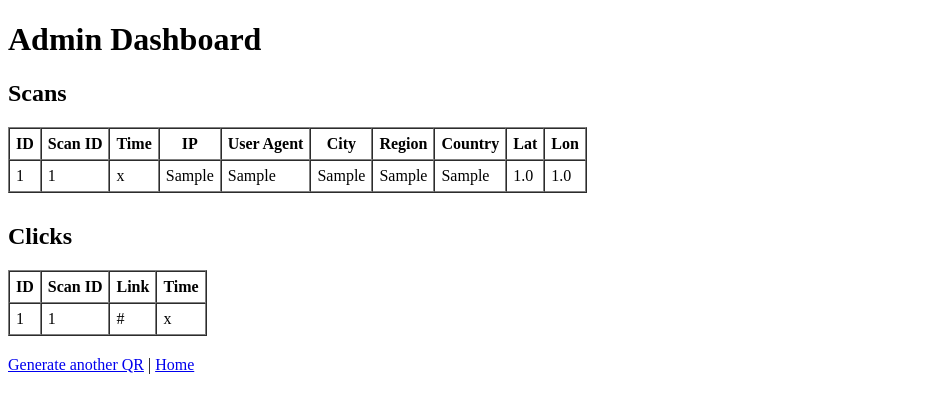
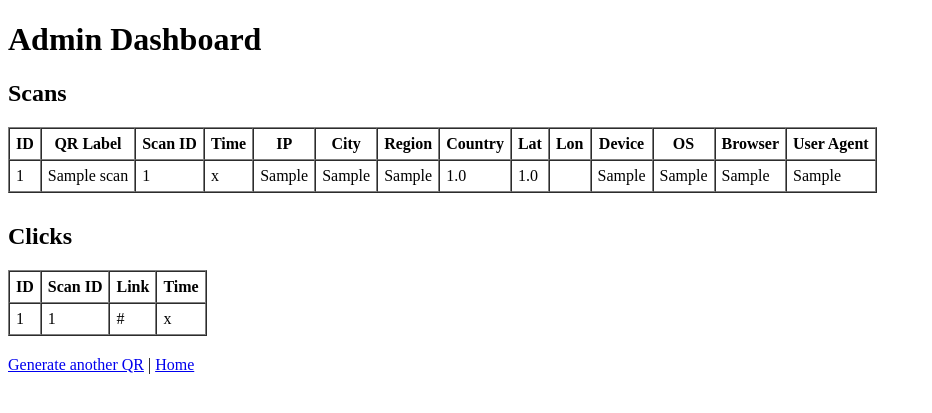
Before and after one commit to vspageneral2-tech/qr-tracker, a Flask app: page /admin in a window 1280 px wide. Shown: the top 413 px of the page, without its empty margins (0-932 px from the left). Run offline with Flask 3, Linux system fonts and the light colour scheme; tables that the repository leaves empty hold one stand-in row (values such as "Sample post").

Commit message:
Initial commit: QR tracker 2

```diff
--- a/app.py
+++ b/app.py
@@ -1,23 +1,30 @@
 import os
 import socket
+import sqlite3
 from datetime import datetime
 
 import qrcode
 import requests
-import sqlite3
 from flask import Flask, render_template, request, redirect, url_for
+from ipaddress import ip_address
+from user_agents import parse as parse_ua  # NEW: for device info
 
 # -------------------
-# Basic Flask setup
+# Config
 # -------------------
 app = Flask(__name__)
 os.makedirs("static/qrs", exist_ok=True)
 
-# replace the DB_PATH line you have now with this:
 DB_PATH = os.getenv("DB_PATH", "db.sqlite")
+PORT = int(os.getenv("PORT", "5000"))
+PUBLIC_BASE_URL = os.getenv("PUBLIC_BASE_URL")  # e.g. https://yourdomain.com
 
-PORT = int(os.getenv("PORT", "5000"))
-PUBLIC_BASE_URL = os.getenv("PUBLIC_BASE_URL")  # optional: e.g. https://your-ngrok-url.ngrok-free.app
+# Fixed list of 3 links (edit text + target URLs here)
+LINKS = [
+    {"text": "Link 1", "target": "https://example.com/a"},
+    {"text": "Link 2", "target": "https://example.com/b"},
+    {"text": "Link 3", "target": "https://example.com/c"},
+]
 
 # -------------------
 # Database
@@ -28,9 +35,13 @@
         c.execute('''CREATE TABLE IF NOT EXISTS scans (
                         id INTEGER PRIMARY KEY AUTOINCREMENT,
                         scan_id TEXT,
+                        qr_label TEXT,
                         timestamp TEXT,
                         ip TEXT,
                         user_agent TEXT,
+                        device_family TEXT,
+                        os_family TEXT,
+                        browser_family TEXT,
                         city TEXT,
                         region TEXT,
                         country TEXT,
@@ -45,13 +56,22 @@
                         timestamp TEXT
                     )''')
 
-        # If older DB exists without new columns, add them safely
-        for col, typ in [("city", "TEXT"), ("region", "TEXT"), ("country", "TEXT"), ("lat", "REAL"), ("lon", "REAL")]:
+        # Add missing columns if DB already existed
+        for col, typ in [
+            ("qr_label", "TEXT"),
+            ("device_family", "TEXT"),
+            ("os_family", "TEXT"),
+            ("browser_family", "TEXT"),
+            ("city", "TEXT"),
+            ("region", "TEXT"),
+            ("country", "TEXT"),
+            ("lat", "REAL"),
+            ("lon", "REAL"),
+        ]:
             try:
                 c.execute(f"ALTER TABLE scans ADD COLUMN {col} {typ}")
             except sqlite3.OperationalError:
                 pass
-
         conn.commit()
 
 init_db()
@@ -59,13 +79,9 @@
 # -------------------
 # Helpers
 # -------------------
-from ipaddress import ip_address
-
 def get_client_ip():
-    """Try to get real client IP (works behind proxies if X-Forwarded-For is passed)."""
     xff = request.headers.get("X-Forwarded-For", "")
     if xff:
-        # first IP in the list is the original client
         return xff.split(",")[0].strip()
     return request.remote_addr or ""
 
@@ -77,7 +93,6 @@
         return True
 
 def geolocate_ip(ip):
-    """Free lookup via ip-api.com. Skip private/loopback IPs."""
     if not ip or is_private_or_invalid_ip(ip):
         return {"city": None, "region": None, "country": None, "lat": None, "lon": None}
     try:
@@ -96,23 +111,19 @@
     return {"city": None, "region": None, "country": None, "lat": None, "lon": None}
 
 def get_lan_ip():
-    """Detect your machine's LAN IP (so phones on same Wi-Fi can reach it)."""
     try:
         s = socket.socket(socket.AF_INET, socket.SOCK_DGRAM)
-        # We don't actually connect to 8.8.8.8, just use it to pick the right interface
         s.connect(("8.8.8.8", 80))
         ip = s.getsockname()[0]
         s.close()
         return ip
     except Exception:
-        # fallback: hostname resolution
         try:
             return socket.gethostbyname(socket.gethostname())
         except Exception:
             return "127.0.0.1"
 
 def external_base_url():
-    """Where should the QR point? Uses PUBLIC_BASE_URL if provided, else LAN IP."""
     if PUBLIC_BASE_URL:
         return PUBLIC_BASE_URL.rstrip("/")
     ip = get_lan_ip()
@@ -123,45 +134,58 @@
 # -------------------
 @app.route("/")
 def home():
-    # Simple landing page that links to generate & admin
     return render_template("home.html")
 
-@app.route("/generate")
+@app.route("/generate", methods=["GET", "POST"])
 def generate_qr():
-    # Unique scan id based on timestamp
+    if request.method == "GET":
+        return render_template("generate.html", img_path=None, scan_url=None, label=None)
+
+    label = (request.form.get("label") or "").strip()
     scan_id = str(int(datetime.now().timestamp()))
-    scan_url = f"{external_base_url()}{url_for('scan_page', scan_id=scan_id)}"
+    scan_url = f"{external_base_url()}{url_for('scan_page', scan_id=scan_id)}?label={label}"
 
     # Make QR image
     img = qrcode.make(scan_url)
     file_path = f"static/qrs/{scan_id}.png"
     img.save(file_path)
 
-    return render_template("generate.html", img_path=f"/{file_path}", scan_url=scan_url)
+    return render_template("generate.html", img_path=f"/{file_path}", scan_url=scan_url, label=label)
 
 @app.route("/scan/<scan_id>")
 def scan_page(scan_id):
+    qr_label = request.args.get("label")
+
     client_ip = get_client_ip()
     geo = geolocate_ip(client_ip)
+
+    ua = parse_ua(request.user_agent.string or "")
+    device_family = ua.device.family or None
+    os_family = ua.os.family or None
+    browser_family = ua.browser.family or None
 
     with sqlite3.connect(DB_PATH) as conn:
         c = conn.cursor()
         c.execute("""
-            INSERT INTO scans (scan_id, timestamp, ip, user_agent, city, region, country, lat, lon)
-            VALUES (?, ?, ?, ?, ?, ?, ?, ?, ?)
+            INSERT INTO scans (scan_id, qr_label, timestamp, ip, user_agent, device_family, os_family, browser_family, city, region, country, lat, lon)
+            VALUES (?, ?, ?, ?, ?, ?, ?, ?, ?, ?, ?, ?, ?)
         """, (
             scan_id,
+            qr_label,
             datetime.now().isoformat(),
             client_ip,
             request.user_agent.string,
+            device_family,
+            os_family,
+            browser_family,
             geo["city"], geo["region"], geo["country"], geo["lat"], geo["lon"]
         ))
         conn.commit()
 
-    # Edit this list to your real destinations
+    # Build the fixed 3 links
     links = [
-        {"text": "Google",  "url": url_for("click_link", scan_id=scan_id, link="https://google.com")},
-        {"text": "YouTube", "url": url_for("click_link", scan_id=scan_id, link="https://youtube.com")},
+        {"text": l["text"], "url": url_for("click_link", scan_id=scan_id, link=l["target"])}
+        for l in LINKS
     ]
     return render_template("scan.html", links=links)
 
@@ -192,5 +216,4 @@
 # Run
 # -------------------
 if __name__ == "__main__":
-    # host=0.0.0.0 so phones on same Wi-Fi can connect
     app.run(host="0.0.0.0", port=PORT, debug=True)
--- a/requirements.txt
+++ b/requirements.txt
@@ -3,3 +3,4 @@
 pillow
 requests
 gunicorn
+user-agents
--- a/templates/admin.html
+++ b/templates/admin.html
@@ -1,27 +1,35 @@
 <!DOCTYPE html>
 <html>
-<head><meta charset="utf-8"><title>Admin Dashboard</title></head>
+<head>
+  <meta charset="utf-8">
+  <title>Admin Dashboard</title>
+</head>
 <body>
   <h1>Admin Dashboard</h1>
 
   <h2>Scans</h2>
   <table border="1" cellspacing="0" cellpadding="6">
     <tr>
-      <th>ID</th><th>Scan ID</th><th>Time</th><th>IP</th><th>User Agent</th>
+      <th>ID</th><th>QR Label</th><th>Scan ID</th><th>Time</th><th>IP</th>
       <th>City</th><th>Region</th><th>Country</th><th>Lat</th><th>Lon</th>
+      <th>Device</th><th>OS</th><th>Browser</th><th>User Agent</th>
     </tr>
     {% for s in scans %}
     <tr>
-      <td>{{ s[0] }}</td>
-      <td>{{ s[1] }}</td>
-      <td>{{ s[2] }}</td>
-      <td>{{ s[3] }}</td>
-      <td style="max-width:300px;overflow-wrap:anywhere">{{ s[4] }}</td>
-      <td>{{ s[5] or '' }}</td>
-      <td>{{ s[6] or '' }}</td>
-      <td>{{ s[7] or '' }}</td>
-      <td>{{ s[8] or '' }}</td>
-      <td>{{ s[9] or '' }}</td>
+      <td>{{ s[0] }}</td>   <!-- id -->
+      <td>{{ s[2] or '' }}</td>   <!-- qr_label -->
+      <td>{{ s[1] }}</td>   <!-- scan_id -->
+      <td>{{ s[3] }}</td>   <!-- timestamp -->
+      <td>{{ s[4] }}</td>   <!-- ip -->
+      <td>{{ s[10] or '' }}</td>  <!-- city -->
+      <td>{{ s[11] or '' }}</td>  <!-- region -->
+      <td>{{ s[12] or '' }}</td>  <!-- country -->
+      <td>{{ s[13] or '' }}</td>  <!-- lat -->
+      <td>{{ s[14] or '' }}</td>  <!-- lon -->
+      <td>{{ s[6] or '' }}</td>   <!-- device_family -->
+      <td>{{ s[7] or '' }}</td>   <!-- os_family -->
+      <td>{{ s[8] or '' }}</td>   <!-- browser_family -->
+      <td style="max-width:420px;overflow-wrap:anywhere">{{ s[5] }}</td> <!-- user_agent -->
     </tr>
     {% endfor %}
   </table>
@@ -39,6 +47,8 @@
     {% endfor %}
   </table>
 
-  <p style="margin-top:20px;"><a href="/generate">Generate another QR</a> | <a href="/">Home</a></p>
+  <p style="margin-top:20px;">
+    <a href="/generate">Generate another QR</a> | <a href="/">Home</a>
+  </p>
 </body>
 </html>
--- a/templates/scan.html
+++ b/templates/scan.html
@@ -1,6 +1,9 @@
 <!DOCTYPE html>
 <html>
-<head><meta charset="utf-8"><title>Select a Link</title></head>
+<head>
+  <meta charset="utf-8">
+  <title>Select a Link</title>
+</head>
 <body>
   <h1>Select a Link</h1>
   <ul>
```
Also changed, not shown: templates/generate.html (+21 -4 lines), templates/home.html (+7 -2 lines).
